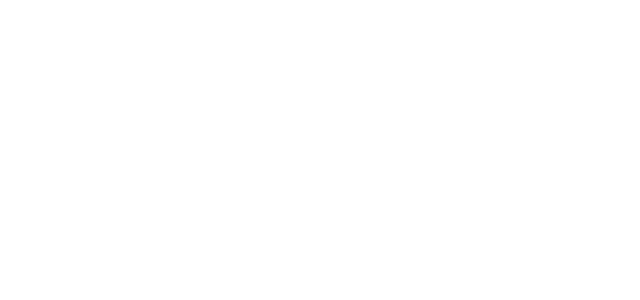
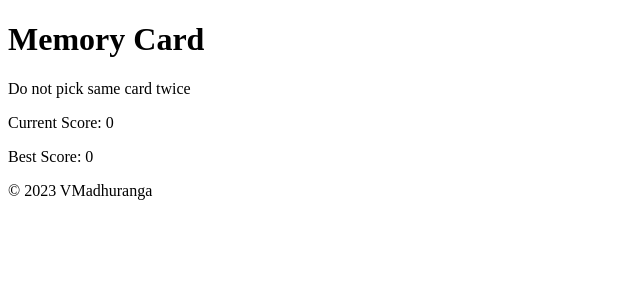
Before and after one commit to VMadhuranga/memory-card, a React (Vite) app: page / in a window 1280 px wide. Shown: the top 300 px of the page, without its empty margins (0-640 px from the left). Built offline with nearby package versions, Linux system fonts and the light colour scheme; no server answers.

Commit message:
Add App component to root

```diff
--- a/src/main.jsx
+++ b/src/main.jsx
@@ -1,7 +1,10 @@
 import React from "react";
 import ReactDOM from "react-dom/client";
+import { App } from "./components/app";
 import "./index.css";
 
 ReactDOM.createRoot(document.getElementById("root")).render(
-  <React.StrictMode></React.StrictMode>,
+  <React.StrictMode>
+    <App></App>
+  </React.StrictMode>,
 );
```
